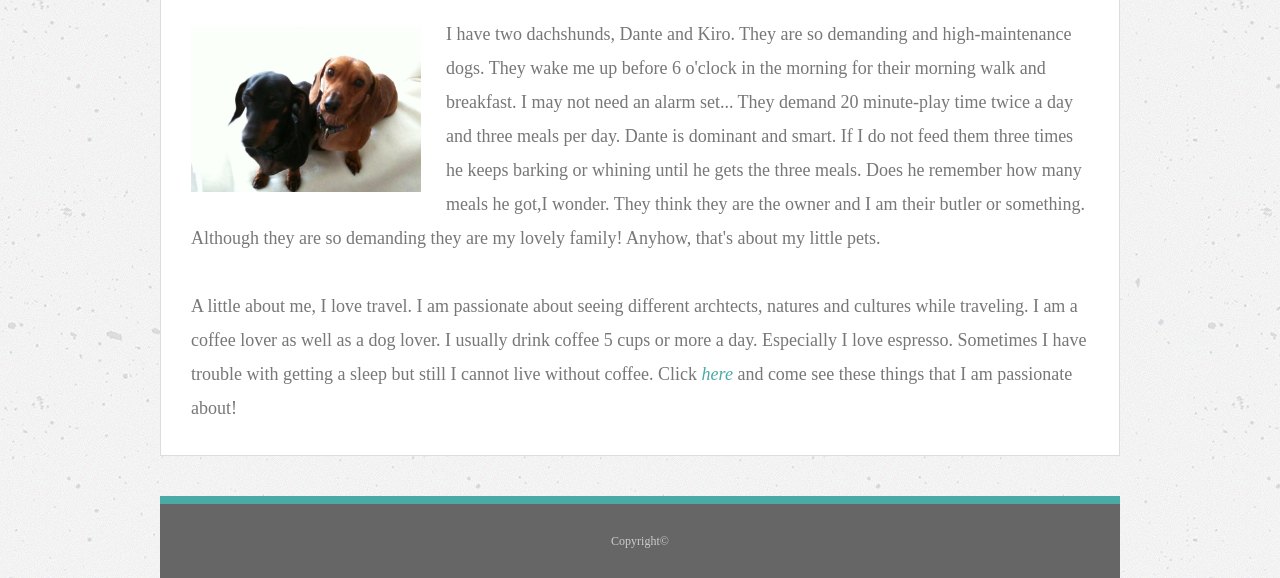
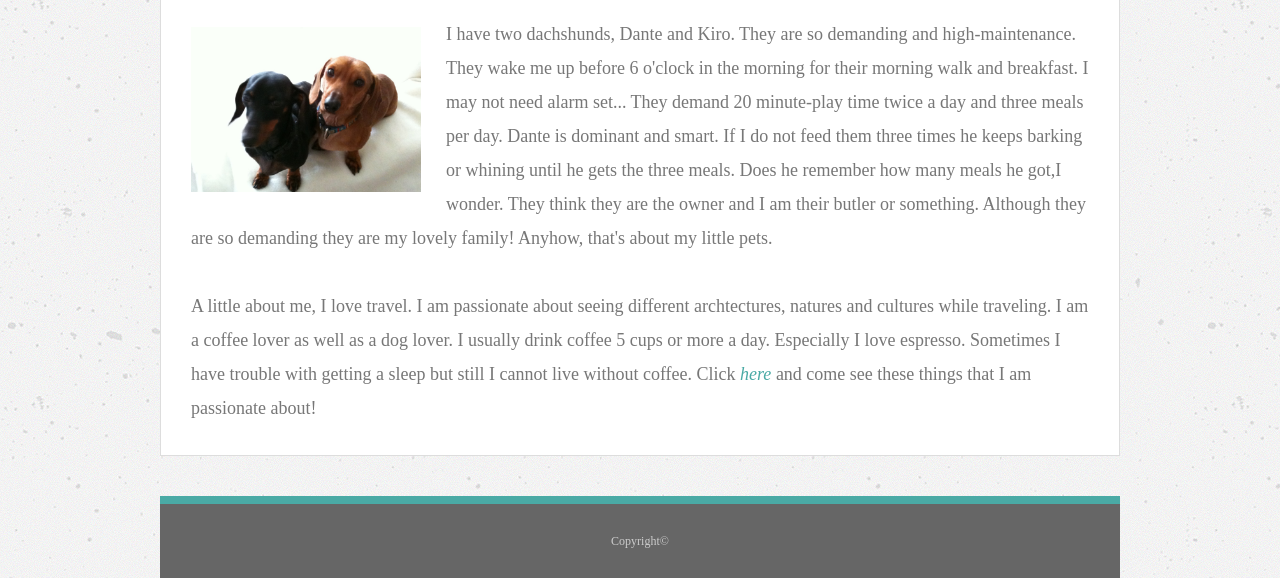
Before and after one commit to riegit/Basic-Portfolio, a plain HTML site: page index.html in a window 1280 px wide. Shown: the part 236-814 px from the top of the page. Drawn offline with Linux system fonts and the light colour scheme; a script that the page names is missing.

Commit message:
minor spelling changes

```diff
--- a/index.html
+++ b/index.html
@@ -28,8 +28,8 @@
 
             <img src="assets/images/mydogs.jpg" class="image" alt="My lovely pets">
 
-            <p>I have two dachshunds, Dante and Kiro. They are so demanding and high-maintenance dogs. They wake me up before 6 o'clock in the morning for their morning walk and breakfast. I may not need an alarm set... They demand 20 minute-play time twice a day and three meals per day. Dante is dominant and smart. If I do not feed them three times he keeps barking or whining until he gets the three meals. Does he remember how many meals he got,I wonder. They think they are the owner and I am their butler or something. Although they are so demanding they are my lovely family! Anyhow, that's about my little pets. </p><br>
-            <p>A little about me, I love travel. I am passionate about seeing different archtects, natures and cultures while traveling. I am a coffee lover as well as a dog lover. I usually drink coffee 5 cups or more a day. Especially I love espresso. Sometimes I have trouble with getting a sleep but still I cannot live without coffee. Click <a href="portfolio.html"id="here" >here</a> and come see these things that I am passionate about!</p>
+            <p>I have two dachshunds, Dante and Kiro. They are so demanding and high-maintenance. They wake me up before 6 o'clock in the morning for their morning walk and breakfast. I may not need alarm set... They demand 20 minute-play time twice a day and three meals per day. Dante is dominant and smart. If I do not feed them three times he keeps barking or whining until he gets the three meals. Does he remember how many meals he got,I wonder. They think they are the owner and I am their butler or something. Although they are so demanding they are my lovely family! Anyhow, that's about my little pets. </p><br>
+            <p>A little about me, I love travel. I am passionate about seeing different archtectures, natures and cultures while traveling. I am a coffee lover as well as a dog lover. I usually drink coffee 5 cups or more a day. Especially I love espresso. Sometimes I have trouble with getting a sleep but still I cannot live without coffee. Click <a href="portfolio.html"id="here" >here</a> and come see these things that I am passionate about!</p>
 
         </section>
 
```
Also changed, not shown: portfolio.html (+2 -2 lines).
